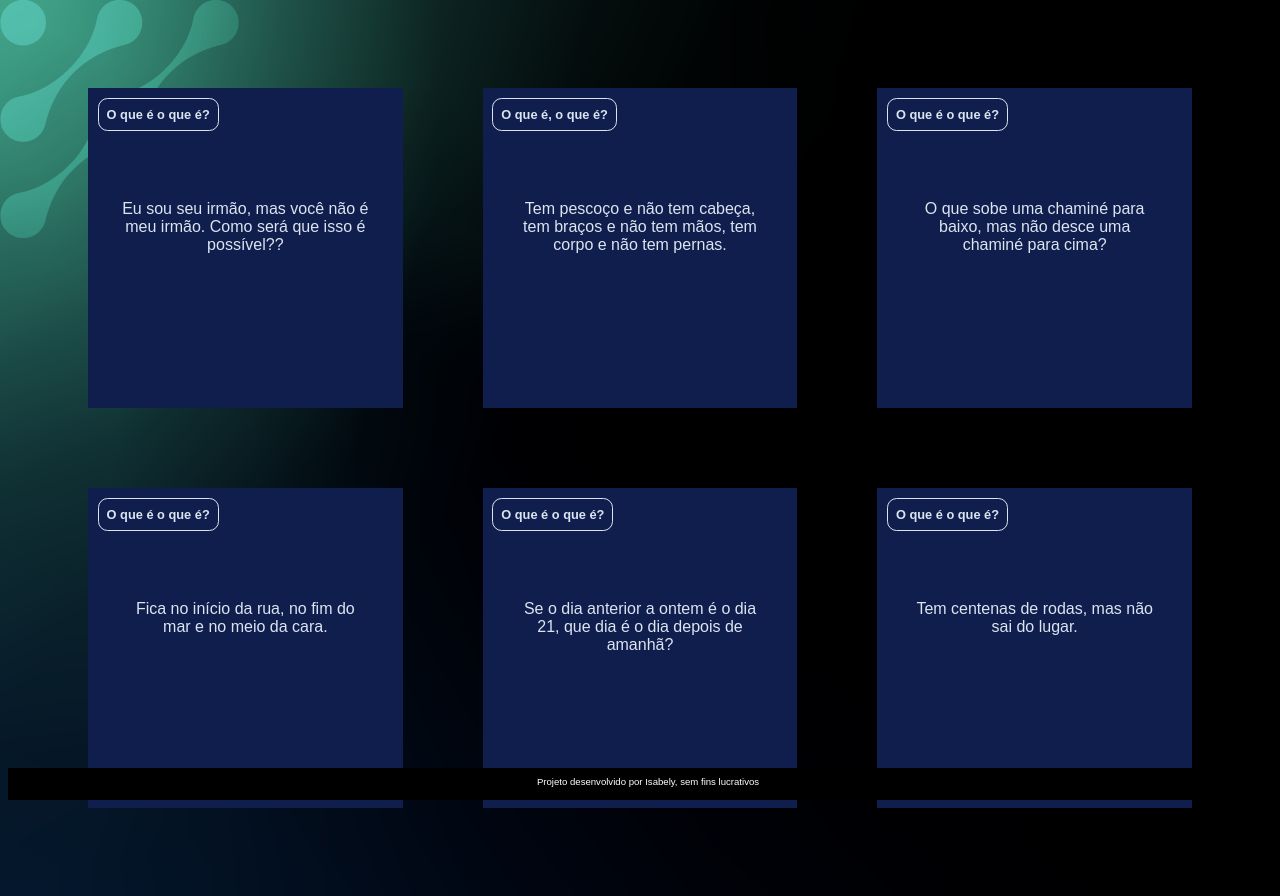
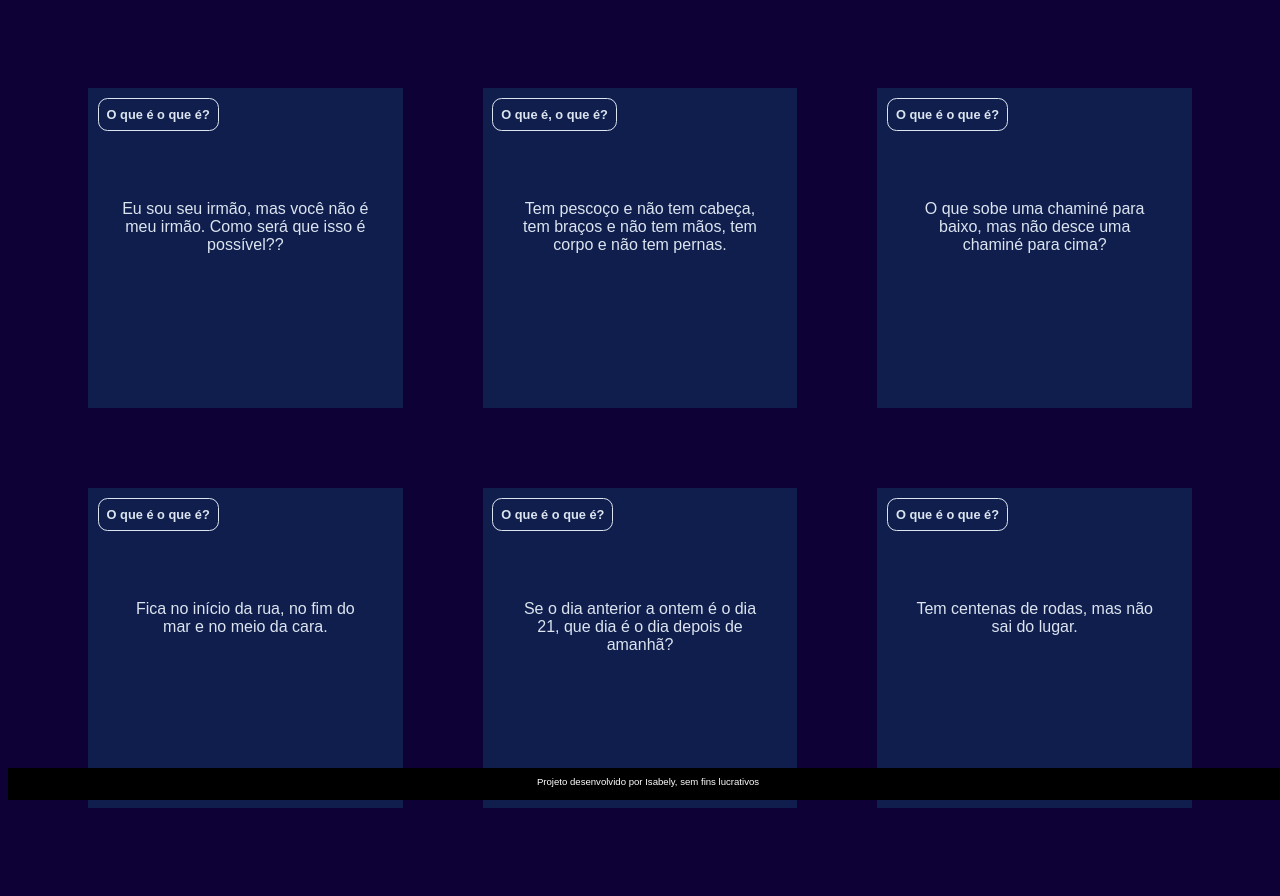
Before and after one commit to isabely7/flash, a plain HTML site: page index.html in a window 1280 px wide. Drawn offline with Linux system fonts and the light colour scheme; a web font is replaced by a local one.

Commit message:
Update style.css

```diff
--- a/assets/style.css
+++ b/assets/style.css
@@ -6,7 +6,7 @@
 
 
 body{
-    background:url(flashcard-imagens/img/bg-desktop.webp);
+    background: rgb(13, 1, 54);
     font-family: "Bai Jumjeree", sans-serif;
 }
 
```
